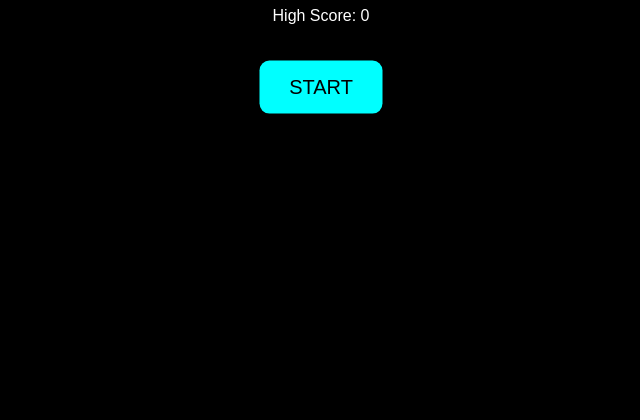
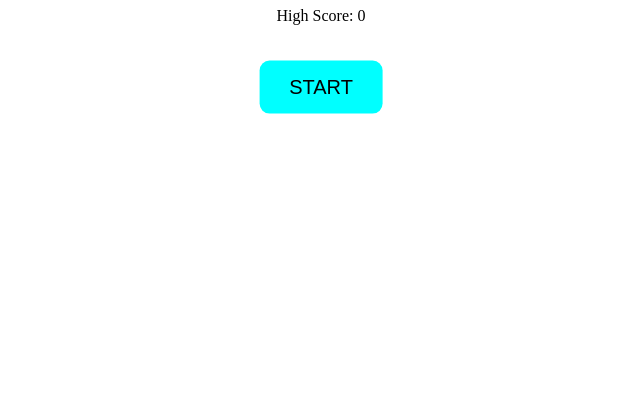
Before and after one commit to Bianca3020/Shooter-Game, a plain HTML site: page index.html in a window 1280 px wide. Shown: the part 380-800 px from the top of the page, without its empty margins (319-959 px from the left). Drawn offline with Linux system fonts and the light colour scheme.

Commit message:
Pesan commitmu

```diff
--- a/style.css
+++ b/style.css
@@ -1,11 +1,3 @@
-body {
-    margin: 0;
-    background: black;
-    color: white;
-    font-family: Arial, sans-serif;
-    overflow: hidden;
-}
-
 body {
   height: 100vh;
   margin: 0;
```
